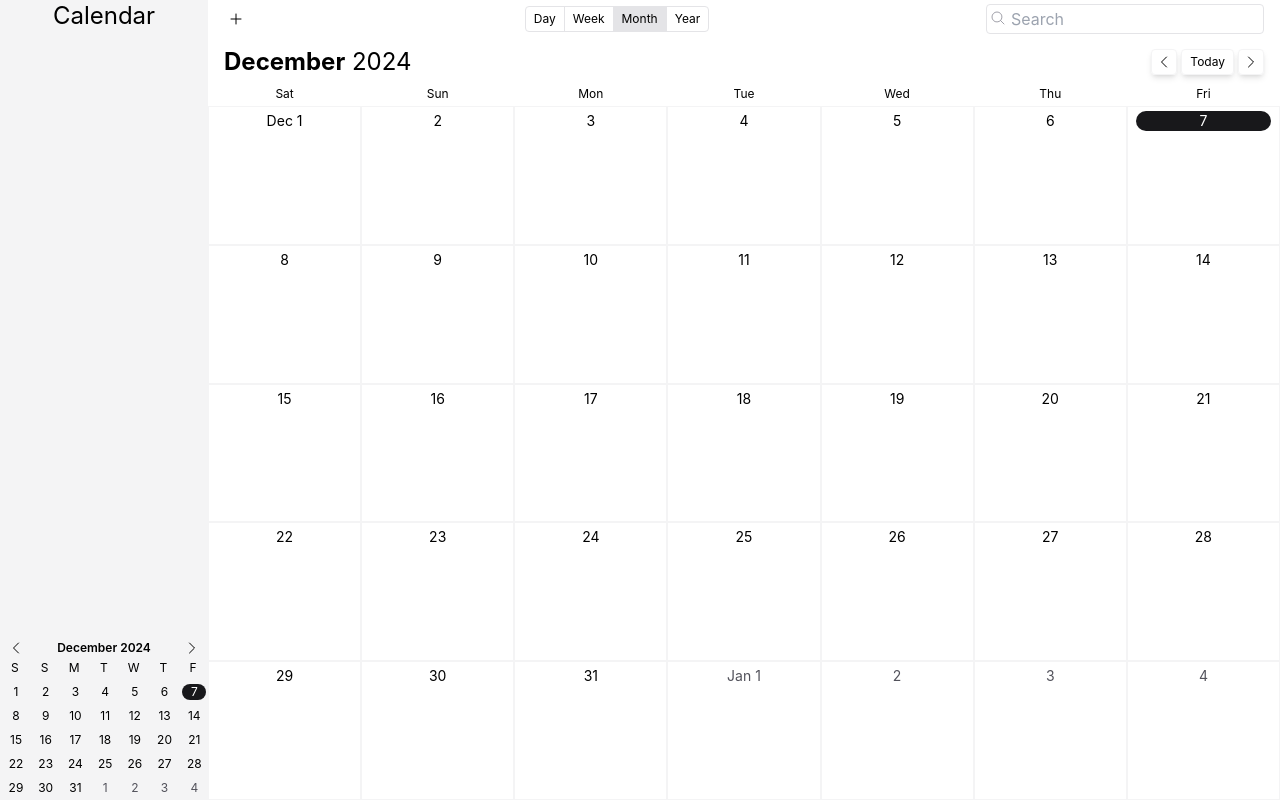
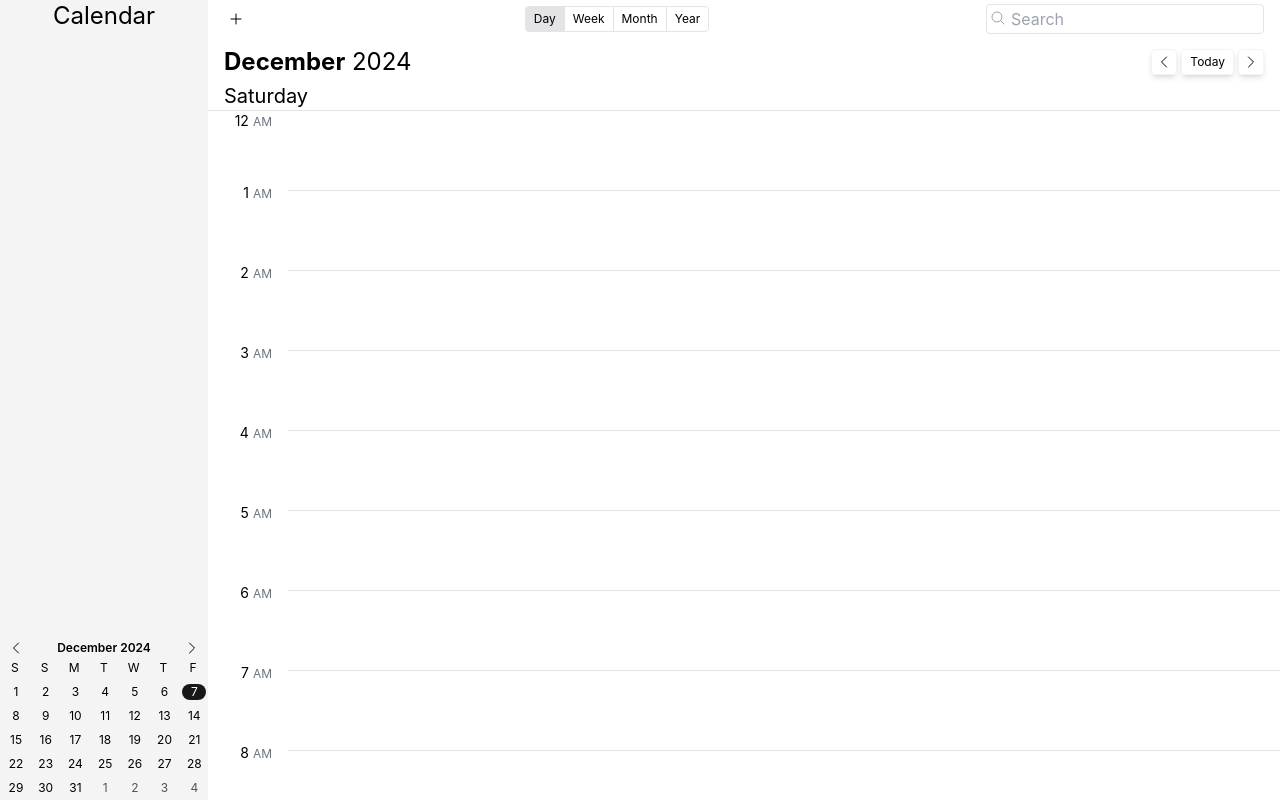
Before and after one commit to danielsprohar/nf-calendar, a React (Vite) app: page / in a window 1280 px wide. Built offline with nearby package versions, Linux system fonts and the light colour scheme.

Commit message:
feat: CalendarDay view

```diff
--- a/src/components/calendar/day/CalendarDay.tsx
+++ b/src/components/calendar/day/CalendarDay.tsx
@@ -1,7 +1,11 @@
-import { useCalendar } from '../../../contexts/CalendarContext'
+import CalendarDayBody from './CalendarDayBody'
+import CalendarDayHeader from './CalendarDayHeader'
 
 export default function CalendarDay() {
-  const calendar = useCalendar()
-
-  return <div>{calendar.currentView}</div>
+  return (
+    <>
+      <CalendarDayHeader />
+      <CalendarDayBody />
+    </>
+  )
 }
--- /dev/null
+++ b/src/components/calendar/day/CalendarDayBody.tsx
@@ -0,0 +1,46 @@
+import { useCalendar } from '../../../contexts/CalendarContext'
+
+export default function CalendarDayBody() {
+  const calendar = useCalendar()
+  const d = new Date(calendar.currentDate)
+  const hourFormatter = new Intl.DateTimeFormat('en-US', {
+    hour12: true,
+    hour: 'numeric',
+  })
+
+  const hours: Date[] = []
+  for (let hour = 0; hour < 24; ++hour) {
+    hours.push(new Date(d.setHours(hour)))
+  }
+
+  return (
+    <div className="h-full overflow-y-auto border-t border-zinc-200 dark:border-zinc-800">
+      {hours.map((date, index) => (
+        <div
+          key={index}
+          className="h-20 flex"
+        >
+          <div
+            className={`relative w-20 pr-4 flex items-baseline justify-end ${
+              index && '-mt-2'
+            }`}
+          >
+            <span className="mr-1 text-sm">
+              {hourFormatter.format(date).split(' ')[0]}
+            </span>
+            <span className="text-gray-500 dark:text-gray-400 text-xs">
+              {hourFormatter.format(date).split(' ')[1]}
+            </span>
+          </div>
+          <div
+            data-test-id={`${date.getHours()}-HourEvents`}
+            aria-label={`Events for ${date.toDateString()} ${date.toTimeString()}`}
+            className={`flex-1 flex flex-col ${
+              index !== 23 && 'border-b'
+            } border-zinc-200 dark:border-zinc-800`}
+          ></div>
+        </div>
+      ))}
+    </div>
+  )
+}
--- a/src/contexts/CalendarContext.tsx
+++ b/src/contexts/CalendarContext.tsx
@@ -33,7 +33,7 @@ interface CalendarAction extends Action {
 
 const initialState: CalendarState = {
   currentDate: new Date(),
-  currentView: 'month',
+  currentView: 'day',
 }
 // Context
 export const CalendarContext = createContext<CalendarState>(initialState)
```
